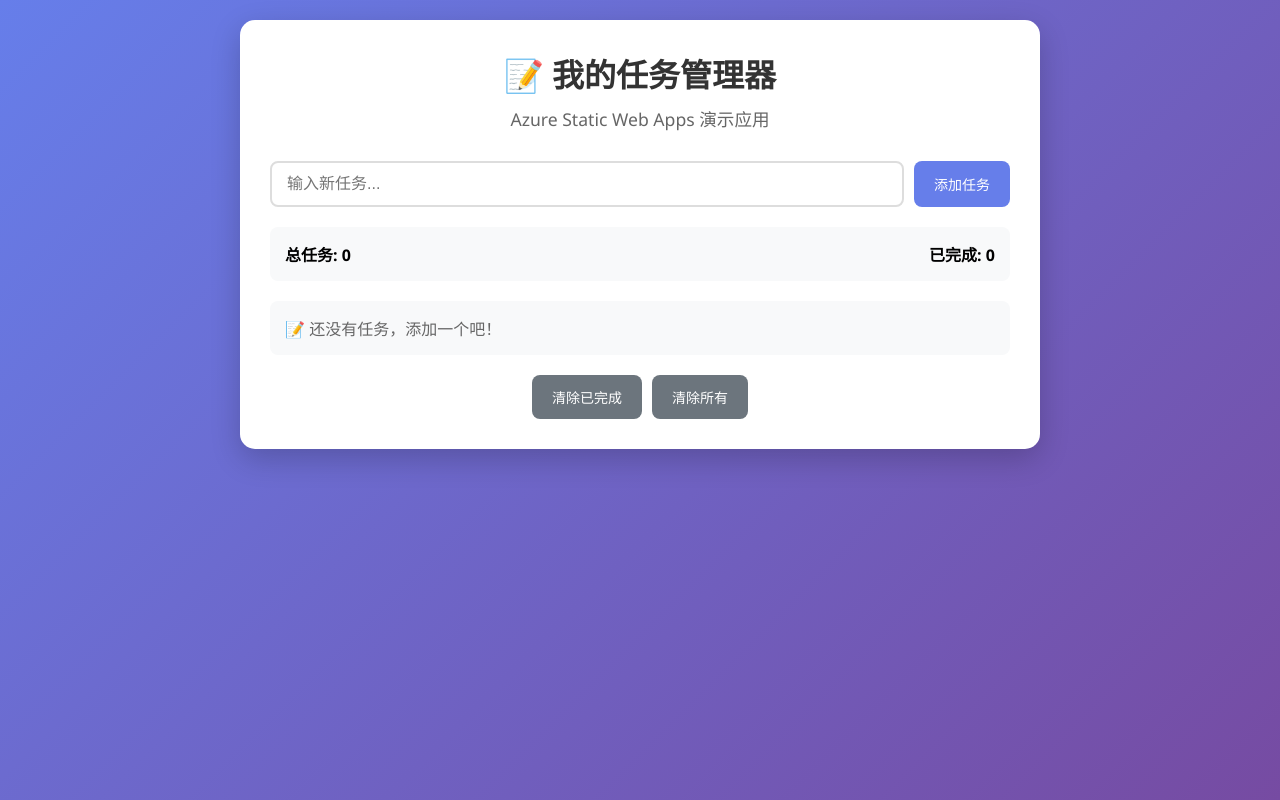
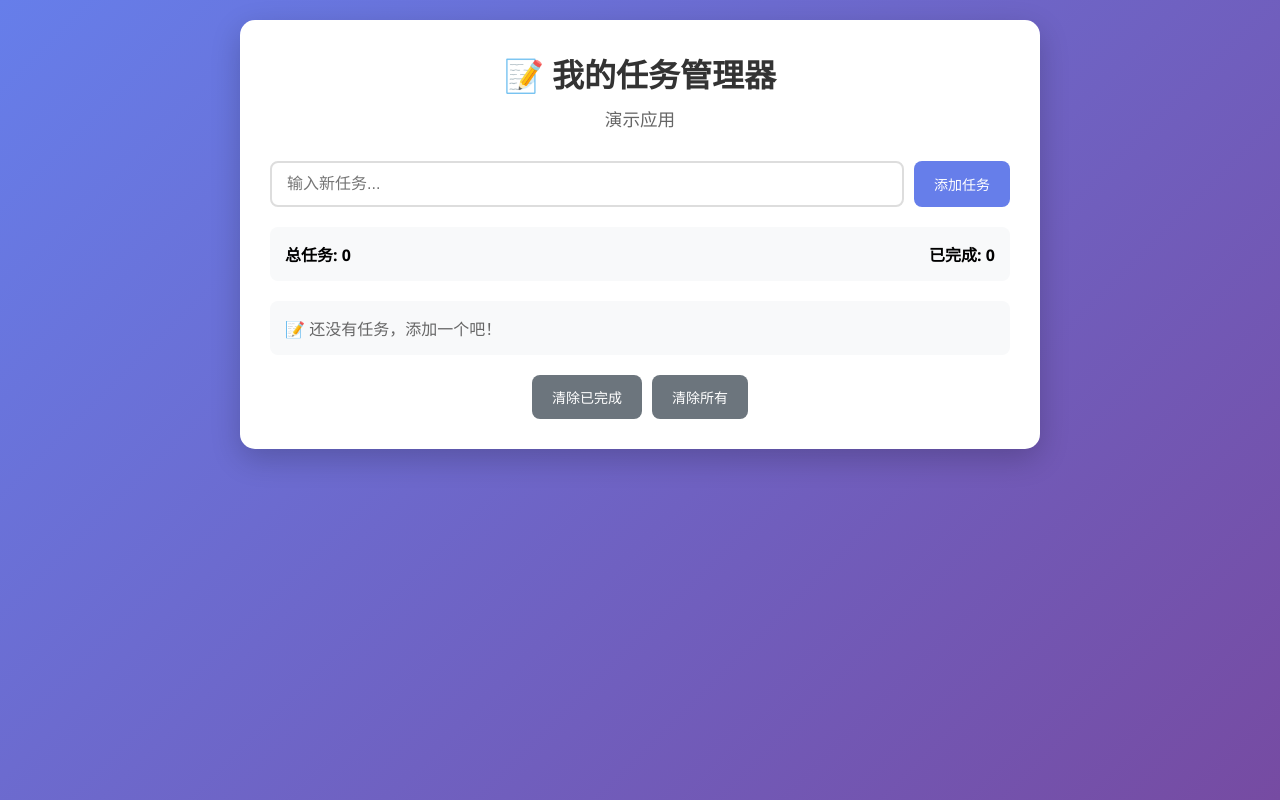
Before and after one commit to lianruoyu59-jpg/task-manager-app, a plain HTML site: page index.html in a window 1280 px wide. Drawn offline with Linux system fonts and the light colour scheme.

Commit message:
Fix HTML structure and remove redundant text

```diff
--- a/index.html
+++ b/index.html
@@ -10,7 +10,7 @@
     <div class="container">
         <header>
             <h1>📝 我的任务管理器</h1>
-            <p>Azure Static Web Apps 演示应用</p>
+            <p> 演示应用</p>
         </header>
 
         <div class="add-task">
@@ -33,4 +33,5 @@
 
     <script src="app.js"></script>
 </body>
+
 </html>
```
